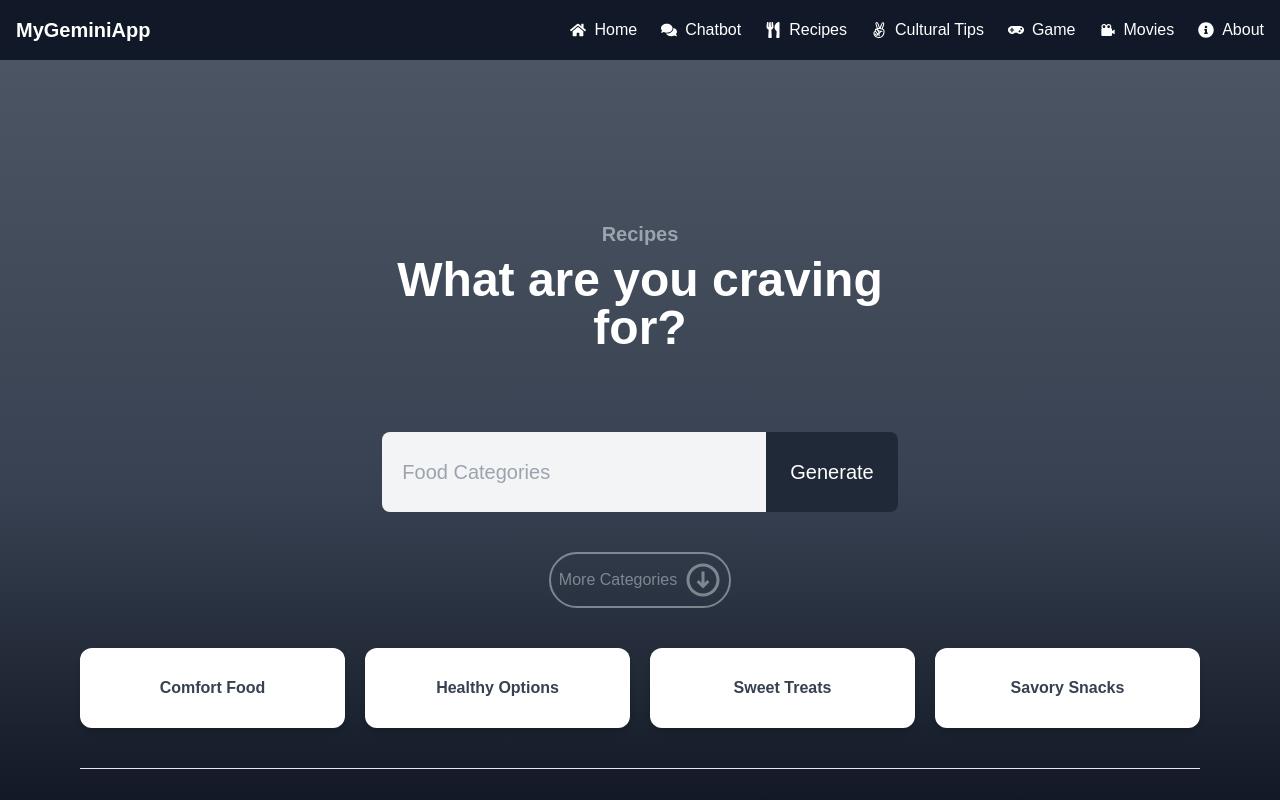
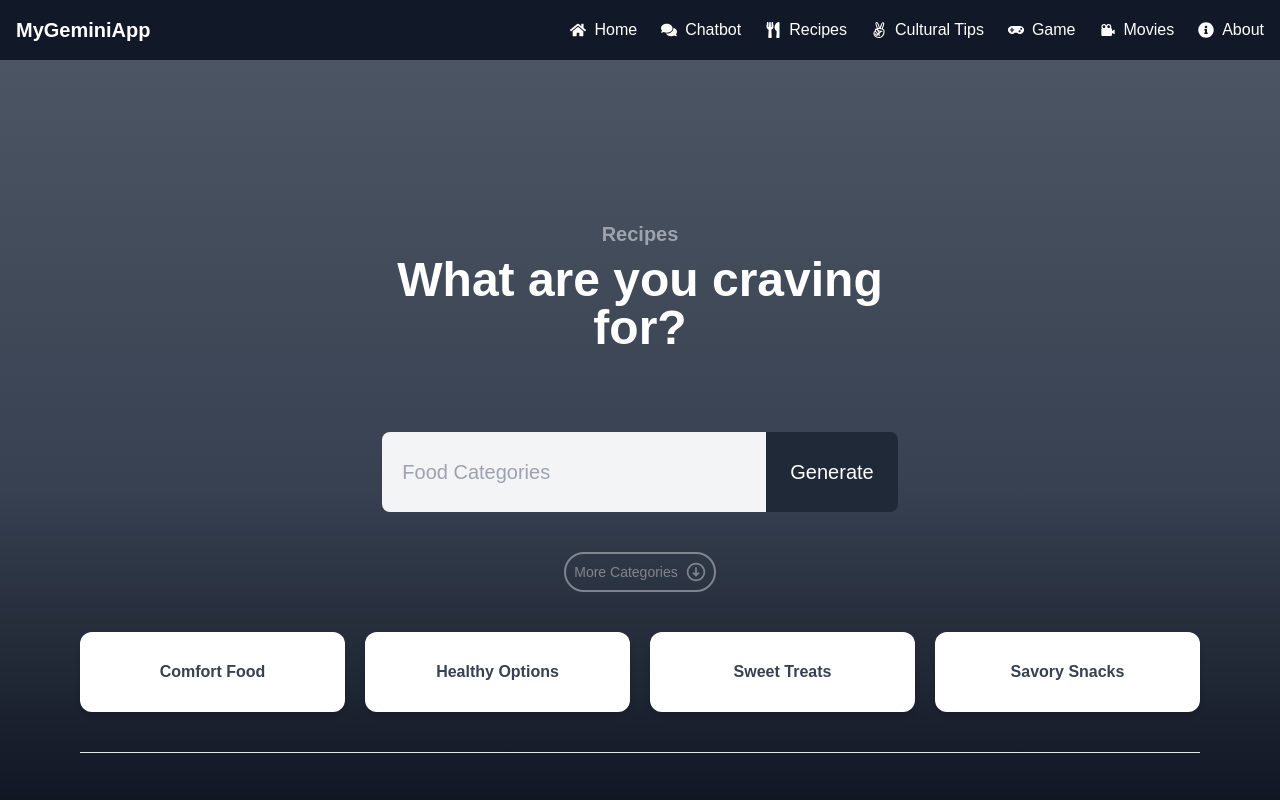
Before and after one commit to NoelPerland/gemini_project, a Next.js app: page /Hampus in a window 1280 px wide. Shown: the top 800 px of the page. Built offline with nearby package versions, Linux system fonts and the light colour scheme; no server answers.

Commit message:
Updated Hampus page

```diff
--- a/pages/Hampus.js
+++ b/pages/Hampus.js
@@ -1,5 +1,5 @@
 import ButtonComponent from "@/components/ButtonComponent";
-import { useEffect, useState } from "react";
+import { useState } from "react";
 import { model } from "@/util/ai";
 import { CgArrowDownO } from "react-icons/cg";
 import { CgArrowUpO } from "react-icons/cg";
@@ -66,21 +66,21 @@ export default function Hampus() {
       <div className="flex justify-center">
         {!show && (
           <button
-            className="flex  opacity-50 justify-center items-center gap-2 border-2 border-gray-300 rounded-full p-2 text-gray-300 hover:text-white hover:white hover:opacity-100"
+            className="flex text-sm  opacity-50 justify-center items-center gap-2 border-2 border-gray-300 rounded-full p-2 text-gray-300 hover:text-white hover:white hover:opacity-100"
             onClick={showMore}
           >
             <p>More Categories</p>
-            <CgArrowDownO className="text-4xl" />
+            <CgArrowDownO className="text-xl" />
           </button>
         )}
 
         {show && (
           <button
-            className="flex  opacity-50 justify-center items-center gap-2 border-2 border-gray-300 rounded-full p-2 text-gray-300 hover:text-white hover:white hover:opacity-100"
+            className="flex text-sm opacity-50 justify-center items-center gap-2 border-2 border-gray-300 rounded-full p-2 text-gray-300 hover:text-white hover:white hover:opacity-100"
             onClick={showMore}
           >
             <p>Show Less</p>
-            <CgArrowUpO className="text-4xl" />
+            <CgArrowUpO className="text-xl" />
           </button>
         )}
       </div>
```
